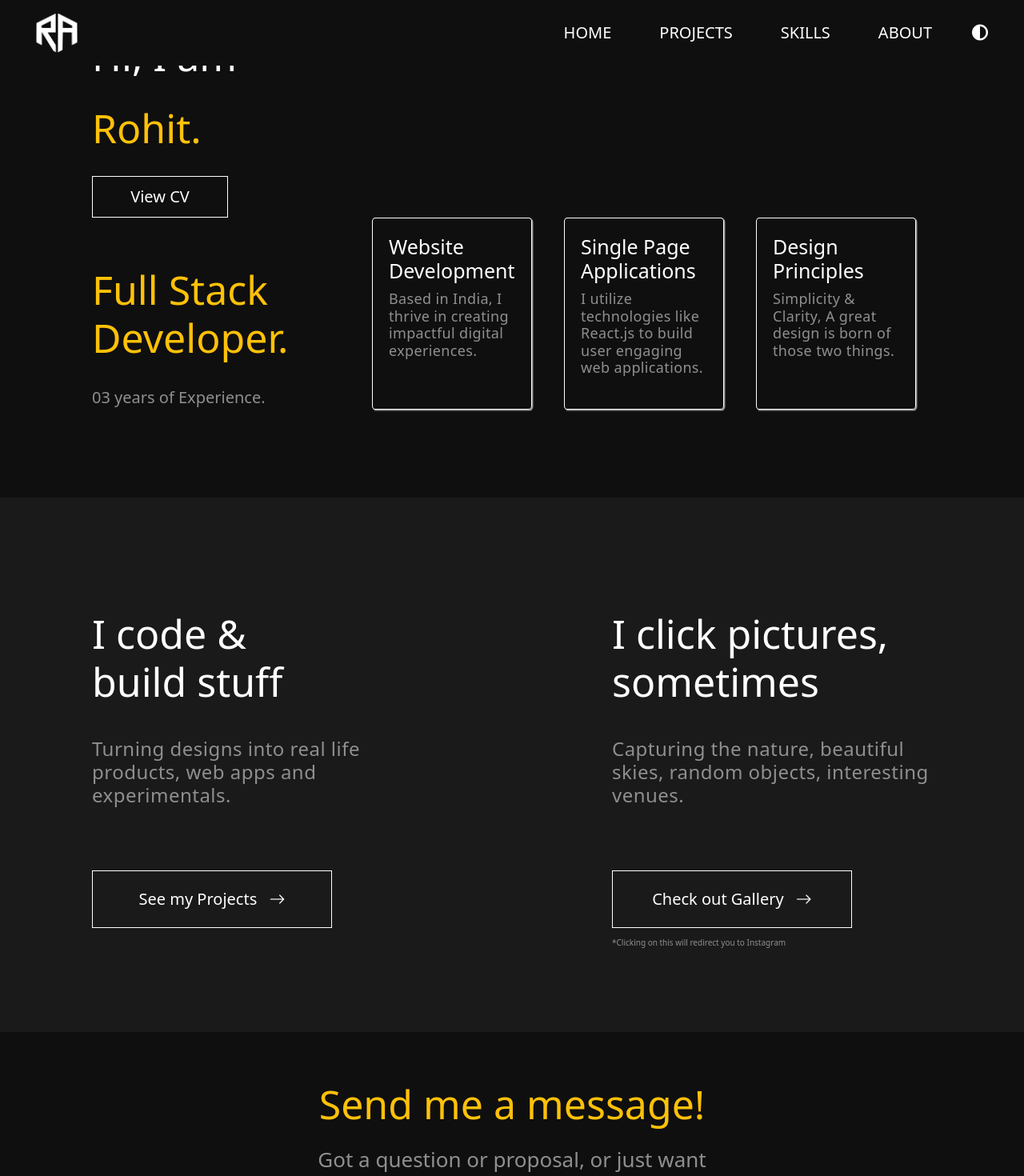
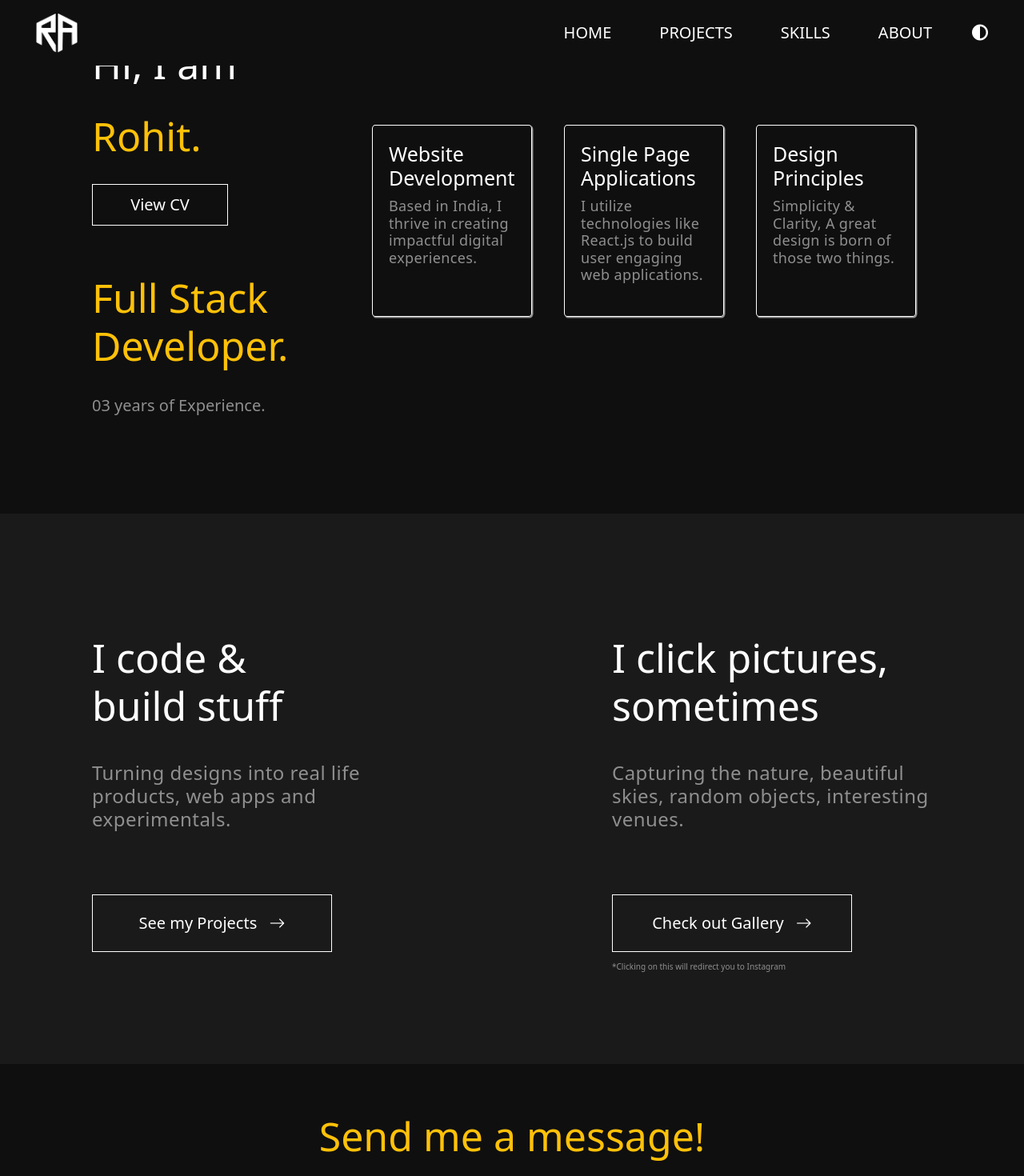
Before and after one commit to rohitashtekar/portfolio, a React (Vite) app in the folder Portfolio/: page / in a window 1280 px wide. Shown: the top 1470 px of the page at 80% size. Built offline with nearby package versions, Linux system fonts and the light colour scheme.

Commit message:
UPDATE: margins, cards alignment

```diff
--- a/Portfolio/src/styles/pages/home.css
+++ b/Portfolio/src/styles/pages/home.css
@@ -27,7 +27,7 @@
 
 .hero-text {
   display: flex;
-  margin: 2rem 0;
+  margin: 2.5rem 0;
   text-align: left;
 }
 
@@ -54,7 +54,7 @@
   display: flex;
   margin-bottom: 2rem;
   justify-content: center;
-  align-items: end;
+  align-items: center;
 }
 
 .hero-card {
@@ -97,7 +97,7 @@
 
 .part-2 {
   display: flex;
-  margin: 5rem 0;
+  margin: 5.5rem 0;
   padding: 0 5.75rem;
   justify-content: space-between;
 }
```
